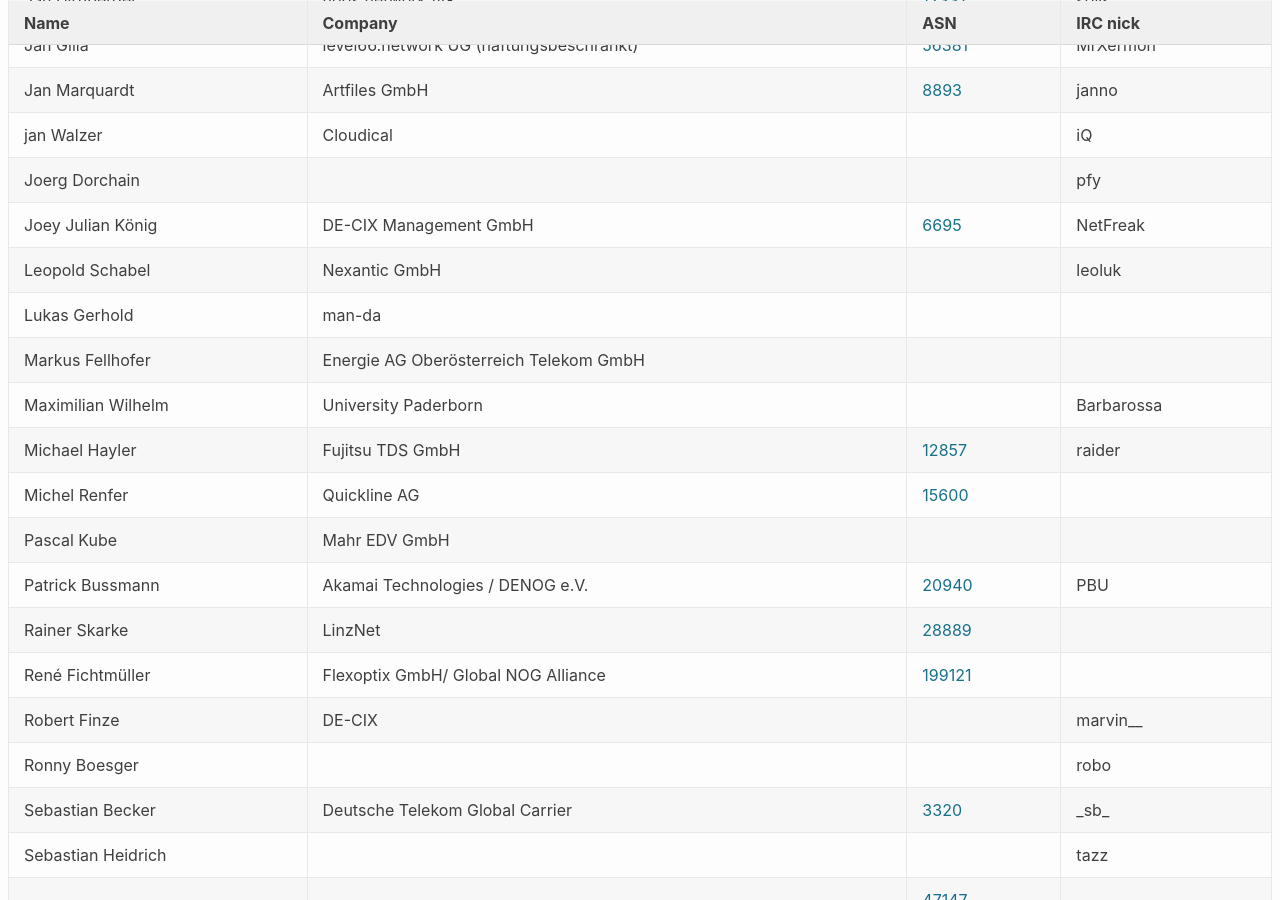
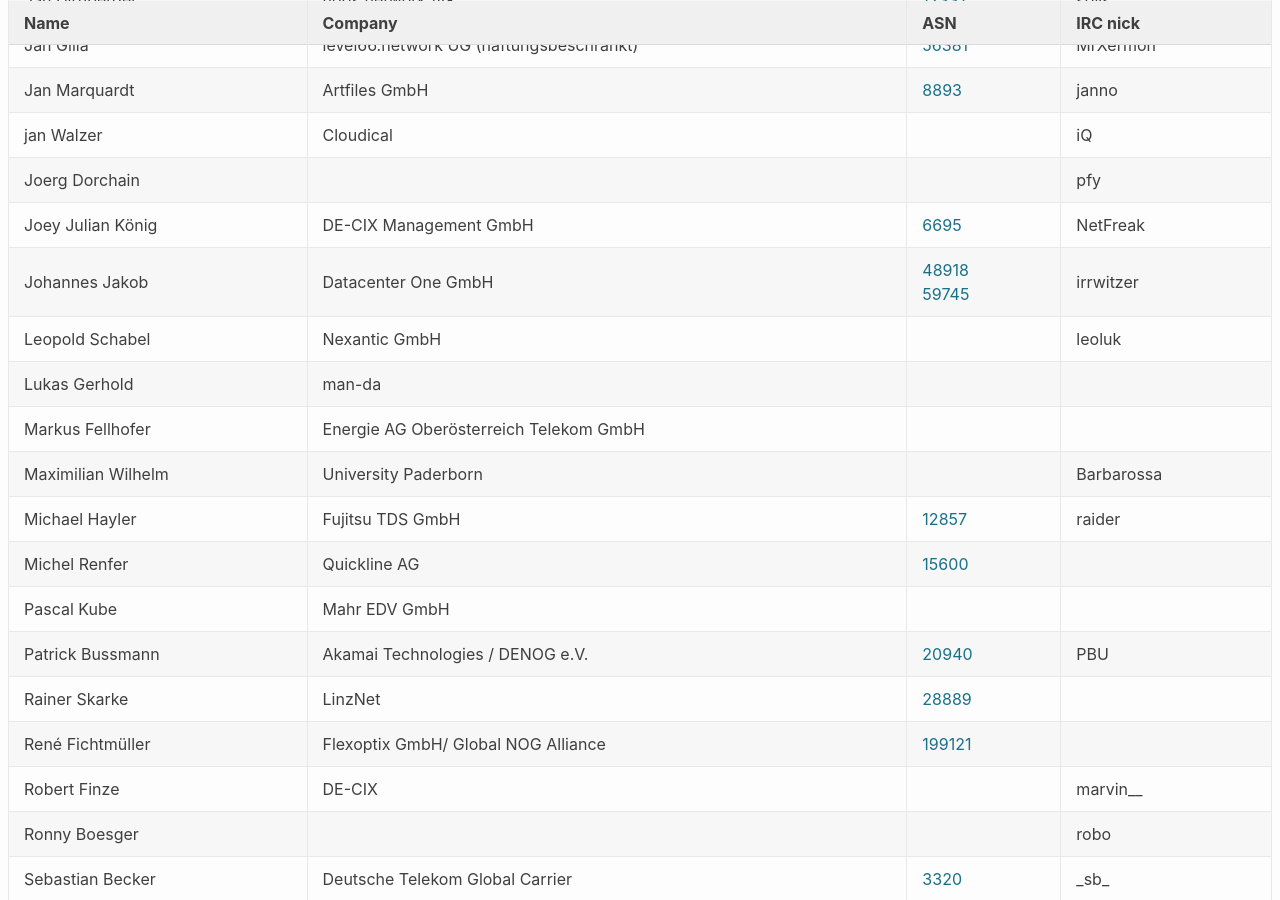
Before and after one commit to denog/pretix-attendeelist, a Jekyll site: the page built from index.markdown, in a window 1280 px wide and 900 px high, scrolled down 751 px. Built offline with Jekyll 4.4.1, drawn with Linux system fonts in a browser that asks for light colours.

Commit message:
Latest data: Wed Mar 17 11:29:31 UTC 2021

```diff
--- a/_data/attendees_meetup_leader_2021-01.json
+++ b/_data/attendees_meetup_leader_2021-01.json
@@ -124,6 +124,12 @@
     "company": "DE-CIX Management GmbH",
     "irc": "NetFreak",
     "asn": "6695"
+  },
+  {
+    "name": "Johannes Jakob",
+    "company": "Datacenter One GmbH",
+    "irc": "irrwitzer",
+    "asn": "48918 59745"
   },
   {
     "name": "Leopold Schabel",
```
